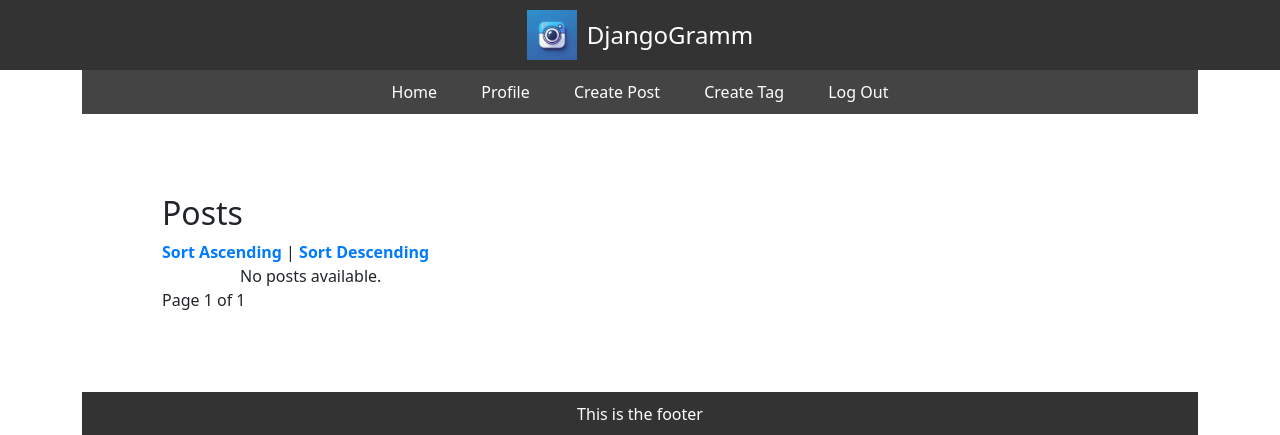
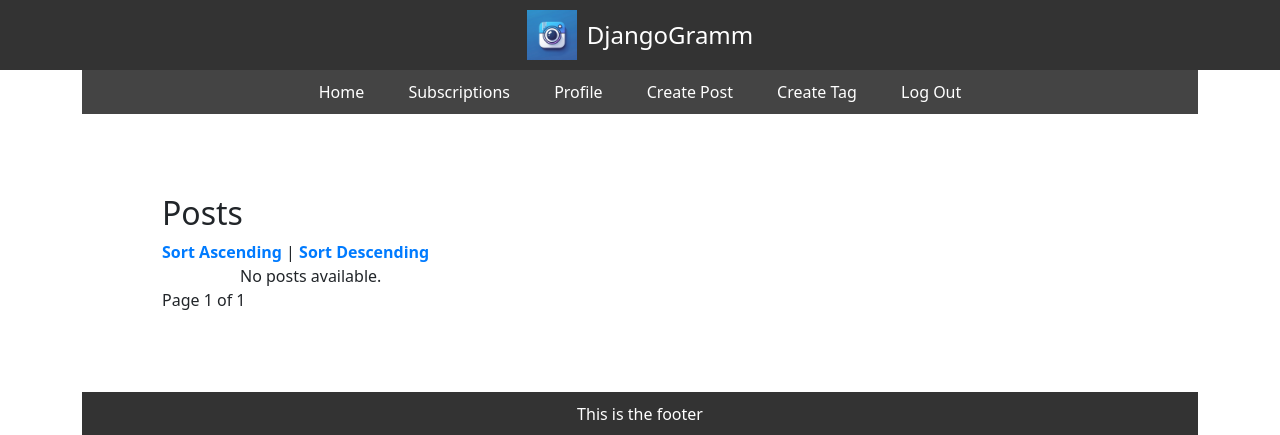
Before and after one commit to ypeskov/djangogramm, a Django app: page /posts/ in a window 1280 px wide. Shown: the top 435 px of the page. Run offline with Django 5.2, Linux system fonts and the light colour scheme; the visitor is signed in with stand-in values (Sample User, id 1); data that the repository does not hold is empty; some libraries are stand-ins or nearby versions.

Commit message:
Add show subscriptions functionality

```diff
--- a/djangogramm/posts/templates/posts/post_list.html
+++ b/djangogramm/posts/templates/posts/post_list.html
@@ -4,7 +4,8 @@
   <div class="content">
     <h2>Posts</h2>
     <div class="sort-links">
-      <a href="?order=asc">Sort Ascending</a> | <a href="?order=desc">Sort Descending</a>
+      <a href="?order={{ order }}{{ show_subs }}">Sort Ascending</a> | <a
+        href="?order={{ order }}{{ show_subs }}">Sort Descending</a>
     </div>
     <ul class="post-list">
       {% for post in posts %}
@@ -47,8 +48,8 @@
           </span>
 
           {% if page_obj.has_next %}
-            <a href="?page={{ page_obj.next_page_number }}&order={{ request.GET.order }}">Next</a>
-            <a href="?page={{ page_obj.paginator.num_pages }}&order={{ request.GET.order }}">Last</a>
+            <a href="?page={{ page_obj.next_page_number }}&order={{ order }}{{ show_subs }}">Next</a>
+            <a href="?page={{ page_obj.paginator.num_pages }}&order={{ order }}{{ show_subs }}">Last</a>
           {% endif %}
         </span>
     </div>
--- a/djangogramm/posts/urls.py
+++ b/djangogramm/posts/urls.py
@@ -3,6 +3,7 @@ from posts.views import PostEditView, TagAddView, detail_post, PostListView
 
 urlpatterns = [
     path('', PostListView.as_view(), name='post_feed'),
+    path('', PostListView.as_view(), name='show_subscriptions'),
     path('edit/<int:post_id>/', PostEditView.as_view(), name='edit_post'),
     path('new/', PostEditView.as_view(), name='new_post'),
     path('tag/add/', TagAddView.as_view(), name='add_tag'),
--- a/djangogramm/posts/views.py
+++ b/djangogramm/posts/views.py
@@ -6,7 +6,7 @@ from icecream import ic
 
 from posts.models import Post, Image, Tag
 from posts.forms import PostForm, TagForm
-from posts.services import delete_image, save_post
+from posts.services import delete_image, save_post, get_posts_from_subscriptions
 
 
 class PostEditView(View):
@@ -89,10 +89,21 @@ class PostListView(ListView):
     template_name = 'posts/post_list.html'
     context_object_name = 'posts'
     ordering = ['-created_at']
-    paginate_by = 10
+    paginate_by = 5
 
     def get_queryset(self):
         order = self.request.GET.get('order', 'desc')
-        if order == 'asc':
-            return Post.objects.all().order_by('created_at')
-        return super().get_queryset()
+        self.show_subscriptions = self.request.GET.get('show_subscriptions', 'false') == 'true'
+
+        if self.show_subscriptions:
+            return get_posts_from_subscriptions(self.request.user, order)
+        elif order == 'asc':
+            return Post.objects.order_by('created_at')
+        else:
+            return Post.objects.order_by('-created_at')
+
+    def get_context_data(self, **kwargs):
+        context = super().get_context_data(**kwargs)
+        context['order'] = 'asc' if self.request.GET.get('order', 'desc') == 'desc' else 'desc'
+        context['show_subs'] = '&show_subscriptions=true' if self.show_subscriptions else ''
+        return context
--- a/djangogramm/templates/partials/nav_menu.html
+++ b/djangogramm/templates/partials/nav_menu.html
@@ -2,6 +2,7 @@
   <ul>
     <li><a href="{% url 'home' %}">Home</a></li>
     {% if user.is_authenticated %}
+      <li><a href="{% url 'show_subscriptions' %}?show_subscriptions=true">Subscriptions</a></li>
       <li><a href="{% url 'profile' %}">Profile</a></li>
       <li><a href="{% url 'new_post' %}">Create Post</a></li>
       <li><a href="{% url 'add_tag' %}">Create Tag</a></li>
```
Also changed, not shown: djangogramm/posts/services.py (+9 -0 lines).
